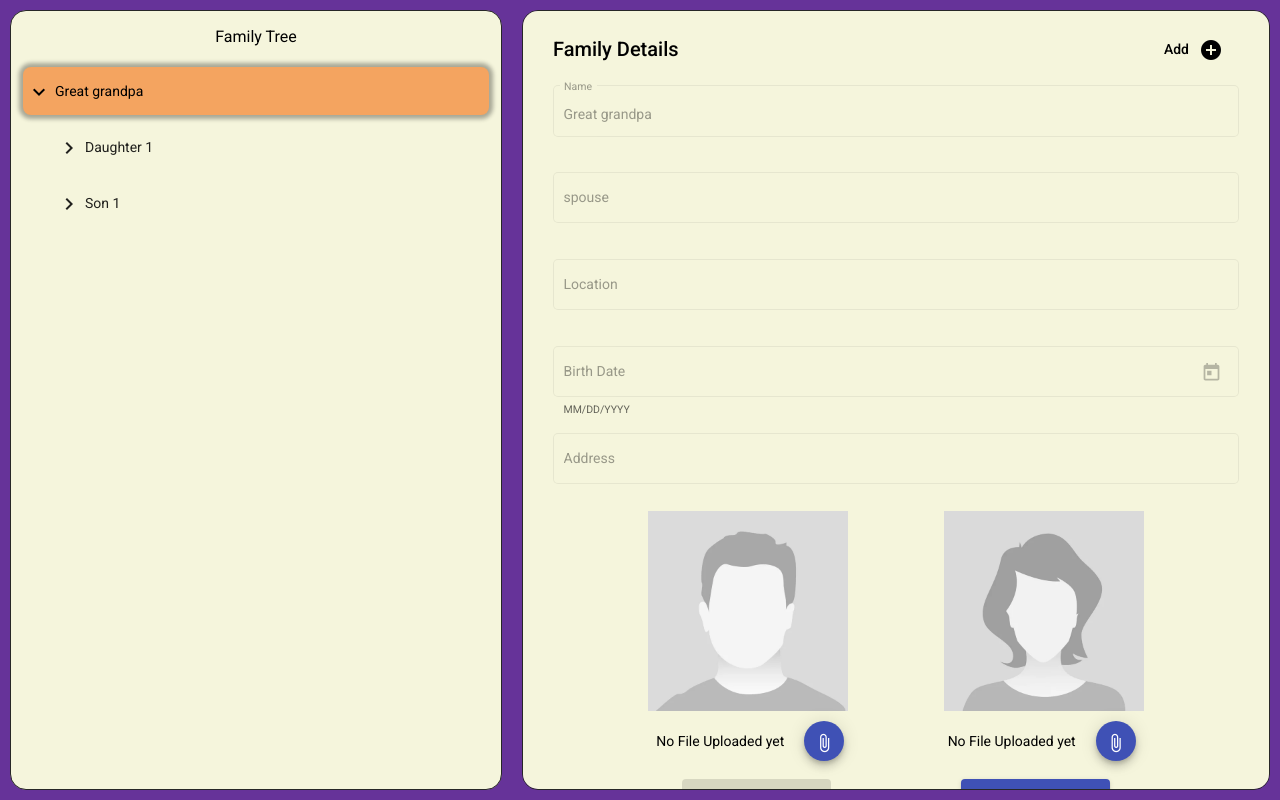
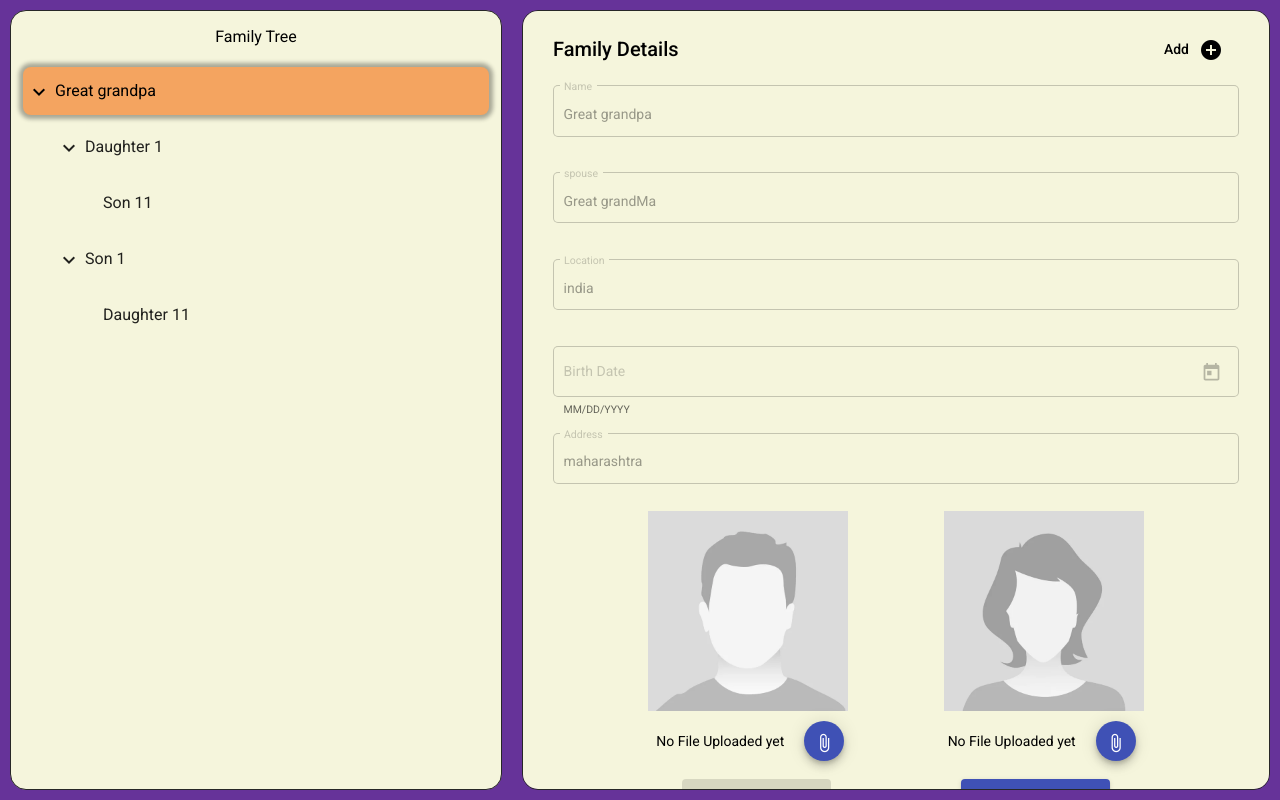
Before and after one commit to AshishShimpi/Family-Tree, an Angular app in the folder frontend/: page / in a window 1280 px wide. Built offline with nearby package versions, Linux system fonts and the light colour scheme.

Commit message:
integrated tree & details component

```diff
--- a/frontend/src/app/details/details.component.ts
+++ b/frontend/src/app/details/details.component.ts
@@ -1,4 +1,4 @@
-import { Component, Input, OnInit, ViewChild } from '@angular/core';
+import { Component, EventEmitter, Input, OnInit, Output, ViewChild } from '@angular/core';
 import { NgForm } from '@angular/forms';
 import { MatInput } from '@angular/material/input';
 import { person } from '../models/person.model';
@@ -11,6 +11,7 @@ import { person } from '../models/person.model';
 export class DetailsComponent implements OnInit {
 
     @ViewChild('f') form!:NgForm;
+
     constructor() { }
 
     private _details:any;
@@ -19,10 +20,10 @@ export class DetailsComponent implements OnInit {
     imgURL2?: string;
     disableAddButton: boolean = true;
     disableFields:boolean = true;
-    formData : any = {
-        accountId : null,
-        id : null,
-        level : null,
+    formData : person = {
+        accountId : -1,
+        id : '',
+        level : -1,
         parent : null,
         name: '',
         spouse: '',
@@ -35,25 +36,43 @@ export class DetailsComponent implements OnInit {
     fileError: boolean = false;
     fileName1?: string;
     fileName2?: string;
-
+    @Output() newPersonData = new EventEmitter<person>();
     @Input()
-    set details(details:any){
+    set details(details:person){
+        if(typeof(details) !== 'string'){
         this._details = details;
-        console.log(details);
+        // console.log(details);
         this.disableFields = true;
-        this.setFormData();
+        this.disableAddButton = true;
+        this.setDataFromTree();
+        }
     }
 
-    get details():any{ return this._details}
+    get details():any{ return this._details;}
 
     ngOnInit(): void {
     }
 
-    setFormData(){
+    setDataFromTree(){
+        this.formData.name = this._details.name;
+        this.formData.spouse = this._details.spouse;
+        this.formData.location = this._details.location;
+        this.formData.dob = this._details.dob;
+        this.formData.address = this._details.address;
+        this.formData.image1 = this._details.image1;
+        this.formData.image2 = this._details.image2;
+    }
+
+    setDataFromNewPerson(){
         this.formData.accountId = this._details.accountId;
-        this.formData.id = this._details.id;
-        this.formData.level = this._details.level;
-        this.formData.name = this._details.name;
+        this.formData.id = this._details.id + 'A';
+        this.formData.level = this._details.level + 1;
+        this.formData.parent = this._details.id;
+
+        const data = JSON.parse(JSON.stringify(this.formData));
+        console.log(data.parent);
+        console.log(data);
+        this.sendNewPersonData(data);
     }
 
     onFileUploadChange(event: any, person: number) {
@@ -94,20 +113,25 @@ export class DetailsComponent implements OnInit {
 
 
     onSubmit(form: NgForm) {
-        if (!this.fileName1 || !this.fileName2) {
-            this.fileError = true;
-        }
-        else if (this.fileName1 === this.fileName2) {
-            console.log('files cannot be same');
+        // if (!this.fileName1 || !this.fileName2) {
+        //     this.fileError = true;
+        // }
+        // else if (this.fileName1 === this.fileName2) {
+        //     console.log('files cannot be same');
 
-        }
-        else if (!form.valid) {
-            console.log('form not valid');
+        // }
+        // else
+        if (!form.valid) {
+            console.log('form not valid',form);
         }
         else {
-            console.log(form, this.formData);
-            form.reset();
-            this.disableAddButton = true
+            this.imgURL1 = undefined;
+            this.imgURL2 = undefined;
+            this.fileName1 = undefined;
+            this.fileName2 = undefined;
+            this.disableAddButton = true;
+            this.disableFields = true;
+            this.setDataFromNewPerson();
         }
     }
 
@@ -118,4 +142,12 @@ export class DetailsComponent implements OnInit {
         this.disableAddButton = false;
         this.disableFields = false;
     }
+
+    sendNewPersonData(data:any){
+        console.log('emitting');
+
+        this.newPersonData.emit(data);
+        this.form.reset();
+        // this.setDataFromTree();
+    }
 }
--- a/frontend/src/app/homepage/homepage.component.html
+++ b/frontend/src/app/homepage/homepage.component.html
@@ -1,9 +1,9 @@
 
 <div class="container">
     <div class="tree" >
-        <app-tree (details)="setDetails($event)"></app-tree>
+        <app-tree [inputPersonData]="inputPersonData" (details)="setDetails($event)"></app-tree>
     </div>
     <div class="details">
-        <app-details [details]="details" ></app-details>
+        <app-details [details]="details" (newPersonData)="setTree($event)" ></app-details>
     </div>
 </div>
--- a/frontend/src/app/homepage/homepage.component.ts
+++ b/frontend/src/app/homepage/homepage.component.ts
@@ -1,4 +1,5 @@
 import { Component, OnInit } from '@angular/core';
+import { person } from '../models/person.model';
 
 @Component({
     selector: 'app-homepage',
@@ -10,13 +11,33 @@ export class HomepageComponent implements OnInit {
     constructor() {
 
     }
-    details:any = 'empty';
+    inputPersonData: any = null;
+    details: any = 'empty';
+
     ngOnInit(): void {
+        // setTimeout(()=>{
+        //     this.inputPersonData ={ person: [{
+        //         accountId: 123,
+        //         id: '5A',
+        //         level: 2,
+        //         parent: '0A',
+        //         name: '3rd Child',
+        //     },{
+        //         accountId: 123,
+        //         id: '6A',
+        //         level: 2,
+        //         parent: '5A',
+        //         name: '3 2nd Child',
+        //     }]}
+        // },3000);
     }
 
-    setDetails(details:any){
-        console.log('from tree to home', details);
+    setDetails(details: person) {
+        // console.log('from tree to home', details);
         this.details = details;
+    }
+    setTree(person:any){
+        this.inputPersonData = {person : [person]};
     }
 
 }
--- a/frontend/src/app/tree/tree.component.html
+++ b/frontend/src/app/tree/tree.component.html
@@ -1,36 +1,28 @@
 <div class="container">
     <h3 class="heading">Family Tree</h3>
-    <!-- <div class="tree">
-        <ng-container *ngFor="let person of treeData">
-            <div class="person" [ngStyle]="{'margin-left.px': person.level * 15}">
-                <mat-icon>arrow_forward_ios</mat-icon>
-                <h4>{{person.name}}</h4>
-            </div>
-        </ng-container>
-    </div> -->
 
-    <mat-tree [dataSource]="dataSource" [treeControl]="treeControl" class="example-tree" [trackBy]="trackTree">
-        <!-- This is the tree node template for leaf nodes -->
-        <!-- There is inline padding applied to this node using styles.
-          This padding value depends on the mat-icon-button width. -->
-        <mat-tree-node [ngClass]="{'selected': selectedPerson === node.id}" *matTreeNodeDef="let node" matTreeNodeToggle (click) ="track(node)">
-            <h3 >
+    <mat-tree [dataSource]="dataSource" [treeControl]="treeControl" class="example-tree">
+
+        <mat-tree-node [ngClass]="{'selected': selectedPerson === node.id}" *matTreeNodeDef="let node"
+            (click)="track(node)" matTreeNodeToggle [matTreeNodeToggleRecursive]="true">
+            <h3>
                 {{node.name}}
             </h3>
         </mat-tree-node>
-        <!-- This is the tree node template for expandable nodes -->
-        <mat-nested-tree-node  *matTreeNodeDef="let node; when: hasChild">
-            <div class="mat-tree-node" (click)="track(node)" [ngClass]="{'selected': selectedPerson === node.id}" matTreeNodeToggle>
-                <button  mat-icon-button
-                    [attr.aria-label]="'Toggle ' + node.name">
+
+        <mat-nested-tree-node *matTreeNodeDef="let node; when: hasChild">
+            <div class="mat-tree-node" (click)="track(node)" [ngClass]="{'selected': selectedPerson === node.id}"
+                matTreeNodeToggle [matTreeNodeToggleRecursive]="true">
+                <button mat-icon-button>
                     <mat-icon class="mat-icon-rtl-mirror">
                         {{treeControl.isExpanded(node) ? 'expand_more' : 'chevron_right'}}
                     </mat-icon>
                 </button>
-                {{node.name}}
+                <h3>
+                    {{node.name}}
+                </h3>
             </div>
-            <!-- There is inline padding applied to this div using styles.
-                This padding value depends on the mat-icon-button width.  -->
+
             <div [class.example-tree-invisible]="!treeControl.isExpanded(node)" role="group">
                 <ng-container matTreeNodeOutlet></ng-container>
             </div>
--- a/frontend/src/app/tree/tree.component.ts
+++ b/frontend/src/app/tree/tree.component.ts
@@ -1,11 +1,11 @@
-import { Component, EventEmitter, OnInit, Output } from '@angular/core';
+import { Component, EventEmitter, Input, OnInit, Output } from '@angular/core';
 import { person } from '../models/person.model';
 import { NestedTreeControl } from '@angular/cdk/tree';
 import { MatTreeNestedDataSource } from '@angular/material/tree';
 
 interface TreeNode {
     name: string,
-    id: string,
+    id: string | null,
     parent: string | null,
     children: TreeNode[],
 
@@ -17,13 +17,30 @@ interface TreeNode {
     styleUrls: ['./tree.component.scss']
 })
 export class TreeComponent implements OnInit {
+
     @Output() details = new EventEmitter();
-    treeControl = new NestedTreeControl<TreeNode>(node => node.children);
-    dataSource = new MatTreeNestedDataSource<TreeNode>();
+    treeControl: NestedTreeControl<TreeNode>;
+    dataSource: MatTreeNestedDataSource<TreeNode>;
 
+    @Input()
+    set inputPersonData(data: any) {
+        if (data && data.person) {
+            this._inputPersonData = data.person;
+            this.dummyTreeData.push(...this._inputPersonData);
+            console.log(this._inputPersonData);
+            this.prepareTree();
+        }
+    }
+    get inputPersonData() {
+        return this._inputPersonData;
+    }
 
     constructor() {
+        this.treeControl = new NestedTreeControl<TreeNode>(node => node.children);
+        this.dataSource = new MatTreeNestedDataSource<TreeNode>();
     }
+
+    private _inputPersonData: any;
     disableToggle: boolean = false;
     selectedPerson: string = '';
     dummyTreeData: person[] = [
@@ -33,40 +50,68 @@ export class TreeComponent implements OnInit {
             level: 1,
             parent: null,
             name: 'Great grandpa',
+            spouse: 'Great grandMa',
+            location: 'india',
+            dob: '',
+            address: 'maharashtra',
+            image1: undefined,
+            image2: undefined
         }, {
             accountId: 123,
             id: '1A',
             level: 2,
             parent: '0A',
             name: 'Daughter 1',
+            spouse: 'dau in law',
+            location: 'daughter country',
+            dob: '',
+            address: 'daughter city',
+            image1: undefined,
+            image2: undefined
         }, {
             accountId: 123,
             id: '2A',
             level: 2,
             parent: '0A',
             name: 'Son 1',
+            spouse: 'son in law',
+            location: 'son country',
+            dob: '',
+            address: 'son city',
+            image1: undefined,
+            image2: undefined
         }, {
             accountId: 123,
             id: '3A',
             level: 3,
             parent: '2A',
             name: 'Daughter 11',
+            spouse: '11 dau in law',
+            location: '11 daughter country',
+            dob: '',
+            address: '11 daughter city',
+            image1: undefined,
+            image2: undefined
         }, {
             accountId: 123,
             id: '4A',
             level: 3,
             parent: '1A',
             name: 'Son 11',
+            spouse: '11 son in law',
+            location: '11 son country',
+            dob: '',
+            address: '11 son city',
+            image1: undefined,
+            image2: undefined
         },
     ]
 
     treeData: TreeNode[] = [];
 
     ngOnInit(): void {
-        setTimeout(() => {
-            this.prepareTree();
-        }, 200);
 
+        this.prepareTree();
     }
 
     hasChild = (_: number, node: TreeNode) => !!node.children && node.children.length > 0;
@@ -85,6 +130,7 @@ export class TreeComponent implements OnInit {
                 children: []
             }
         });
+        // console.log(this.dummyTreeData);
 
         this.renderTreeData();
     }
@@ -103,28 +149,24 @@ export class TreeComponent implements OnInit {
         let parentI = this.treeData.findIndex((person) => {
             return person.parent === null;
         });
-        // console.log(this.treeData[parentI]);
-        // console.log('main clicking');
 
         this.dataSource.data = [this.treeData[parentI]];
-        this.treeControl.expansionModel.setSelection(this.treeData[parentI]);
+
+            this.treeControl.expansionModel.setSelection(...this.treeData);
         this.track(this.treeData[parentI]);
     }
 
 
     track(data?: any) {
 
-        // console.log('clicked', typeof (data), data);
         console.log(this.treeControl);
 
         this.selectedPerson = data?.id;
         let parentI = this.dummyTreeData.findIndex((person) => {
             return data.id === person.id;
         });
+
         this.details.emit(this.dummyTreeData[parentI]);
-    }
-    trackTree(index: number, item: any) {
-        return item.name;
     }
 
 }
--- a/frontend/src/styles.scss
+++ b/frontend/src/styles.scss
@@ -46,3 +46,20 @@ body {
 .mat-form-field-appearance-outline .mat-form-field-wrapper {
     margin: 0.6em 0 !important;
 }
+
+
+.mat-form-field-appearance-outline.mat-form-field-disabled .mat-form-field-outline {
+    color: rgb(0 0 0 / 20%);
+}
+
+.mat-form-field-appearance-outline.mat-form-field-disabled .mat-form-field-label {
+    color: rgb(0 0 0 / 20%);
+}
+
+.mat-form-field-label {
+    color: rgb(0 0 0 / 80%);
+}
+
+.mat-form-field-appearance-outline .mat-form-field-outline {
+    color: rgb(0 0 0 / 80%);
+}
```
Also changed, not shown: frontend/src/app/details/details.component.html (+5 -4 lines), frontend/src/app/models/person.model.ts (+10 -10 lines), frontend/src/app/details/details.component.scss (line endings or trailing spaces).
